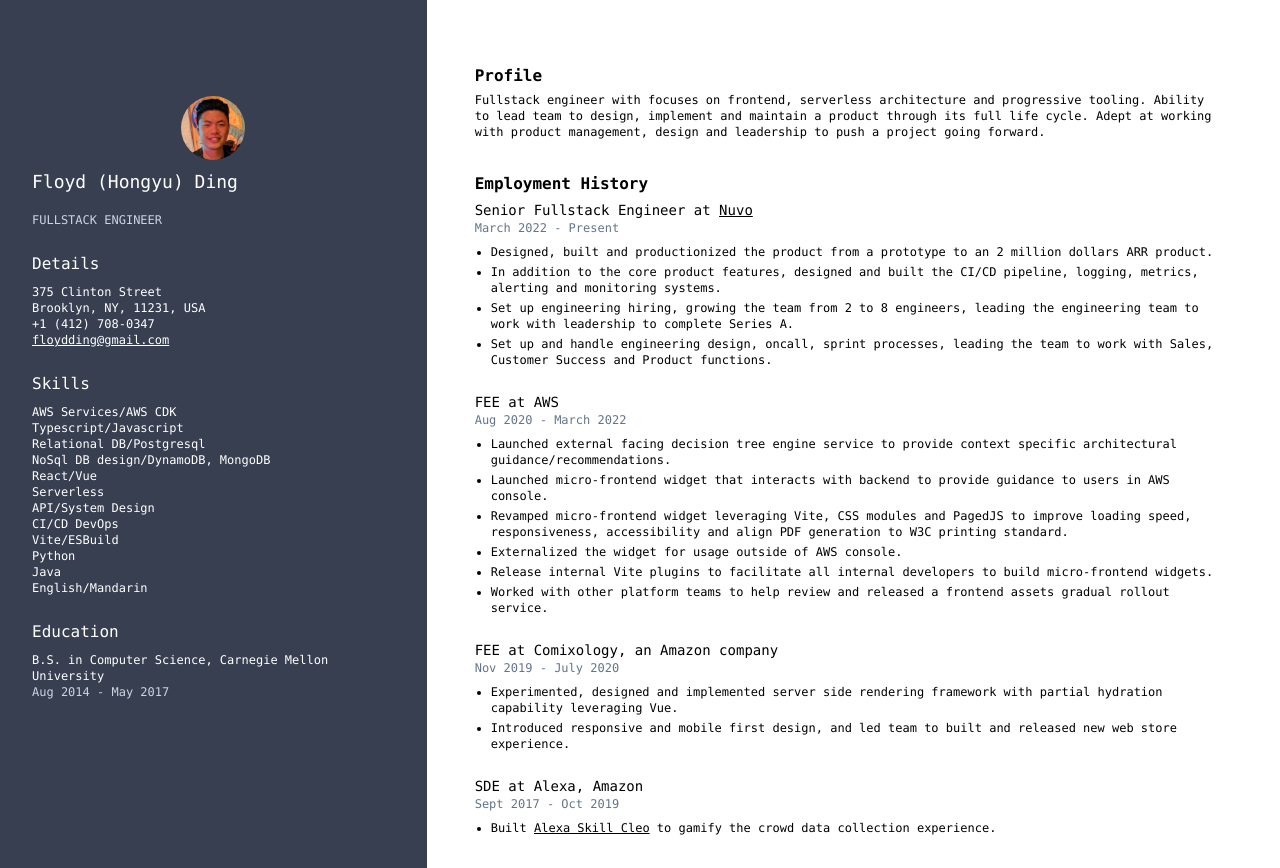
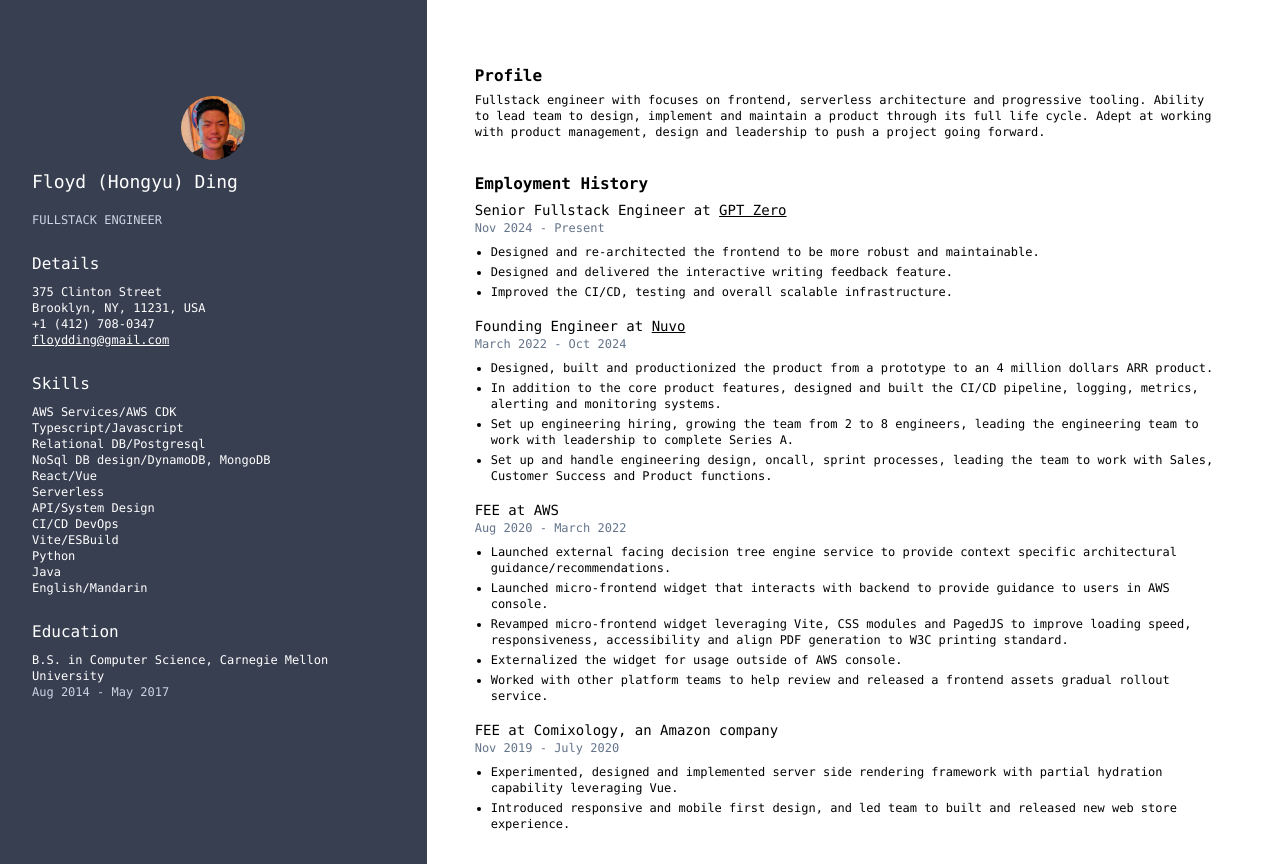
Before and after one commit to floydding/resume, a website built with Vite: page index.html in a window 1280 px wide. Built offline with nearby package versions, Linux system fonts and the light colour scheme.

Commit message:
feat: update resume

```diff
--- a/index.html
+++ b/index.html
@@ -70,21 +70,33 @@
         <!-- employment histry -->
         <div class="mb-8">
           <div class="text-base mb-1 font-semibold">Employment History</div>
+          <!-- GPT Zero -->
+          <div class="mb-4">
+            <div class="text-sm">
+              Senior Fullstack Engineer at <a href="https://gptzero.me/" target="_blank" class="underline">GPT Zero</a>
+            </div>
+            <span class=" text-slate-500">Nov 2024 - Present</span>
+            <ul class="list-disc ml-4 mt-2">
+              <li class="mb-1">Designed and re-architected the frontend to be more robust and maintainable.</li>
+              <li class="mb-1">Designed and delivered the interactive writing feedback feature.</li>
+              <li class="mb-1">Improved the CI/CD, testing and overall scalable infrastructure.</li>
+            </ul>
+          </div>
           <!-- Nuvo -->
-          <div class="mb-6">
+          <div class="mb-4">
             <div class="text-sm">
-              Senior Fullstack Engineer at <a href="https://nuvo.com/" target="_blank" class="underline">Nuvo</a>
+              Founding Engineer at <a href="https://nuvo.com/" target="_blank" class="underline">Nuvo</a>
             </div>
-            <span class=" text-slate-500">March 2022 - Present</span>
+            <span class=" text-slate-500">March 2022 - Oct 2024</span>
             <ul class="list-disc ml-4 mt-2">
-              <li class="mb-1">Designed, built and productionized the product from a prototype to an 2 million dollars ARR product.</li>
+              <li class="mb-1">Designed, built and productionized the product from a prototype to an 4 million dollars ARR product.</li>
               <li class="mb-1">In addition to the core product features, designed and built the CI/CD pipeline, logging, metrics, alerting and monitoring systems.</li>
               <li class="mb-1">Set up engineering hiring, growing the team from 2 to 8 engineers, leading the engineering team to work with leadership to complete Series A.</li>
               <li class="mb-1">Set up and handle engineering design, oncall, sprint processes, leading the team to work with Sales, Customer Success and Product functions.</li>
             </ul>
           </div>
           <!-- AWS -->
-          <div class="mb-6">
+          <div class="mb-4">
             <div class="text-sm">
               FEE at AWS
             </div>
@@ -94,12 +106,12 @@
               <li class="mb-1">Launched micro-frontend widget that interacts with backend to provide guidance to users in AWS console.</li>
               <li class="mb-1">Revamped micro-frontend widget leveraging Vite, CSS modules and PagedJS to improve loading speed, responsiveness, accessibility and align PDF generation to W3C printing standard.</li>
               <li class="mb-1">Externalized the widget for usage outside of AWS console.</li>
-              <li class="mb-1">Release internal Vite plugins to facilitate all internal developers to build micro-frontend widgets.</li>
+              <!-- <li class="mb-1">Release internal Vite plugins to facilitate all internal developers to build micro-frontend widgets.</li> -->
               <li class="mb-1">Worked with other platform teams to help review and released a frontend assets gradual rollout service.</li>
             </ul>
           </div>
           <!-- Comixology -->
-          <div class="mb-6">
+          <div class="mb-4">
             <div class="text-sm">
               FEE at Comixology, an Amazon company
             </div>
@@ -110,7 +122,7 @@
             </ul>
           </div>
           <!-- Alexa -->
-          <div>
+          <!-- <div>
             <div class="text-sm">
               SDE at Alexa, Amazon
             </div>
@@ -118,7 +130,7 @@
             <ul class="list-disc ml-4 mt-2">
               <li class="mb-1">Built <a target="_blank" class="underline" href="https://www.amazon.com/Amazon-Cleo/dp/B01N5QDE0Y">Alexa Skill Cleo</a> to gamify the crowd data collection experience.</li>
             </ul>
-          </div>
+          </div> -->
         </div>
       </div>
     </div>
```
Also changed, not shown: 1 other file.
